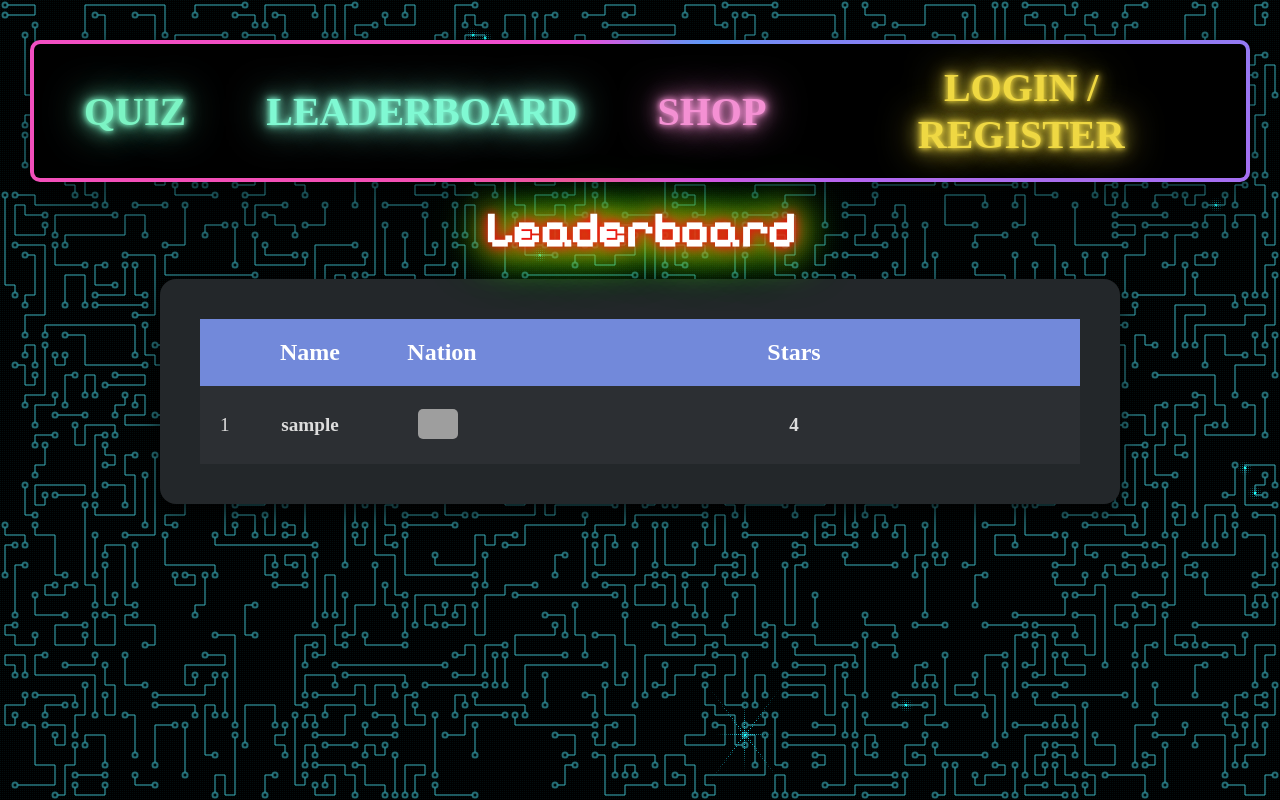
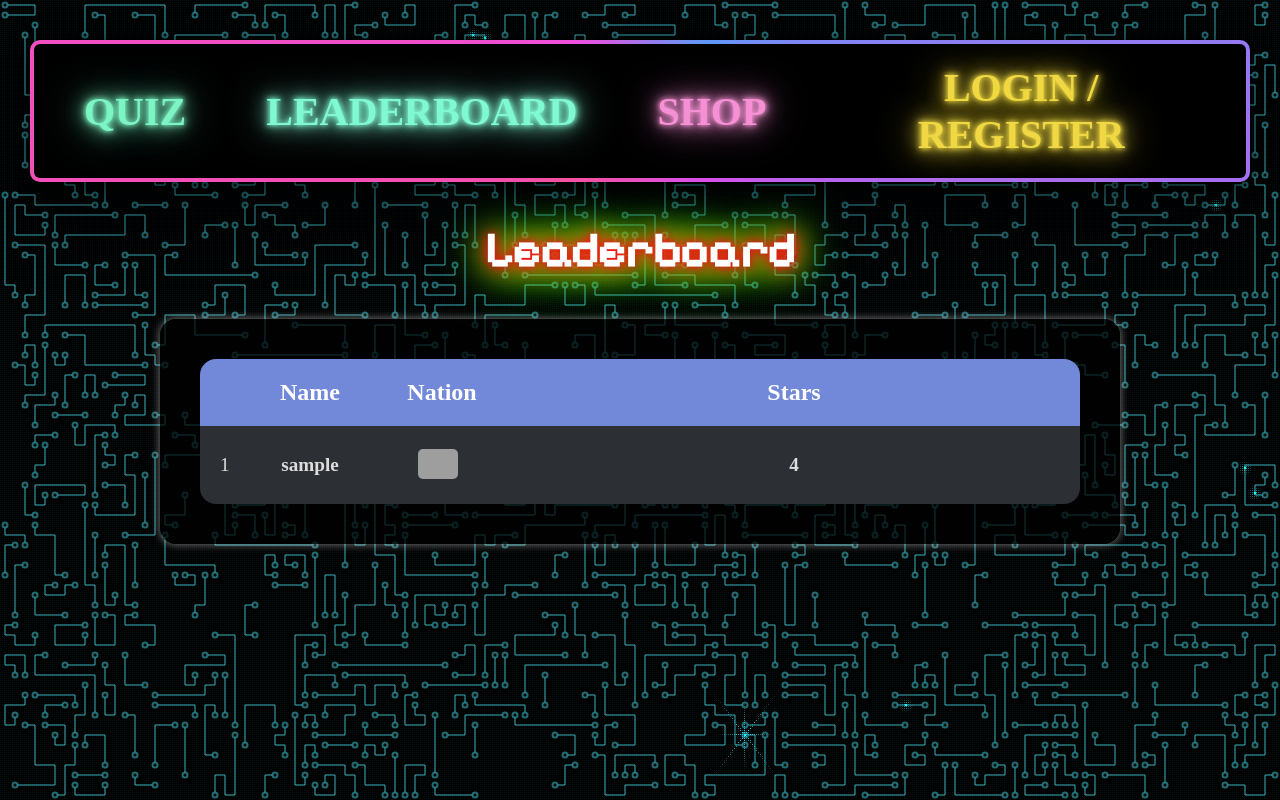
Before and after one commit to dci-fbw-p-24-e03/FinalProjectFOLK, a Django app: page /leaderboard/ in a window 1280 px wide. Run offline with Django 5.2, Linux system fonts and the light colour scheme; tables that the repository leaves empty hold one stand-in row (values such as "Sample post"); some web fonts are replaced; grey boxes are pictures that could not be loaded.

Commit message:
boarder radius added(leaderboard)

```diff
--- a/static/css/leaderboard.css
+++ b/static/css/leaderboard.css
@@ -1,8 +1,13 @@
+.leaderboard {
+    padding: 20px;
+    background-color: transparent;
+}
+
 .leaderboard-container {
-    background-color: #23272a;
+    background-color: rgba(0, 0, 0, 0.7);
     padding: 40px;
     border-radius: 16px;
-    box-shadow: 0px 8px 20px rgba(0, 0, 0, 0.7);
+    box-shadow: 0 0 10px rgba(255, 255, 255, 0.5);
     width: 75vw;
     max-width: none;
     margin: 0;
@@ -12,7 +17,7 @@ h1 {
     text-align: center;
     font-family: 'Pixelify Sans', sans-serif;
     color: #fff;
-    margin-bottom: 20px;
+    margin-bottom: 40px;
     font-size: 3em;
     text-shadow: 0 0 10px #ff00ff, 0 0 20px #ff00ff, 0 0 30px #00ffff, 0 0 40px #00ffff, 0 0 50px #ffff00, 0 0 60px #ffff00;
     animation: rainbow-glow 3s ease-in-out infinite;
@@ -30,6 +35,8 @@ table {
     border-collapse: collapse;
     width: 100%;
     table-layout: fixed;
+    border-radius: 16px;
+    overflow: hidden;
 }
 
 th:nth-child(1) { width: 5%; }
--- a/static/css/shop.css
+++ b/static/css/shop.css
@@ -13,7 +13,7 @@ h1 {
     font-family: 'Pixelify Sans', sans-serif;
     color: #fff;
     margin-bottom: 20px;
-    font-size: 2em;
+    font-size: 3em;
     text-shadow: 0 0 10px #ff00ff, 0 0 20px #ff00ff, 0 0 30px #00ffff,
                  0 0 40px #00ffff, 0 0 50px #ffff00, 0 0 60px #ffff00;
     animation: rainbow-glow 3s ease-in-out infinite;
```
